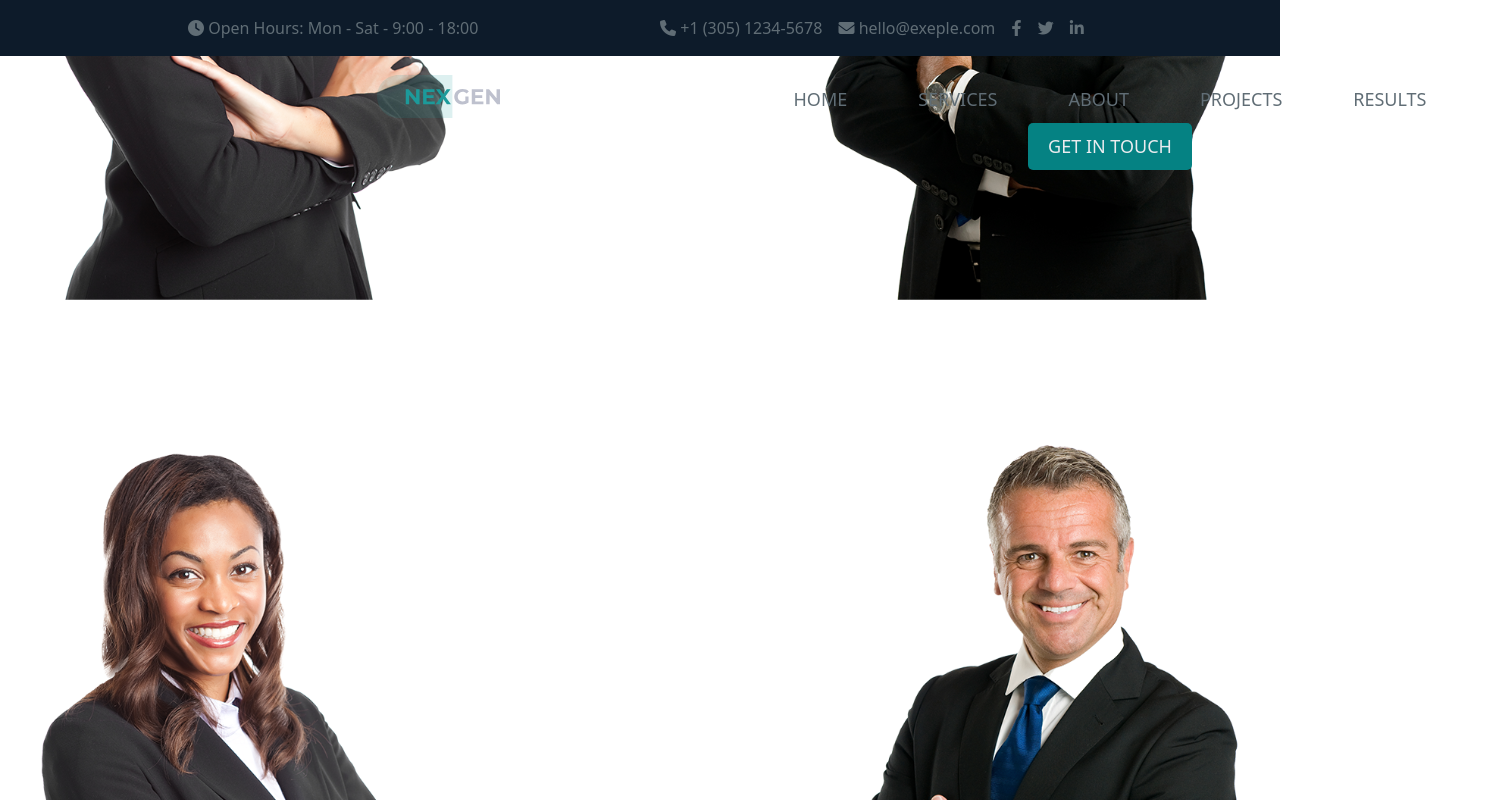
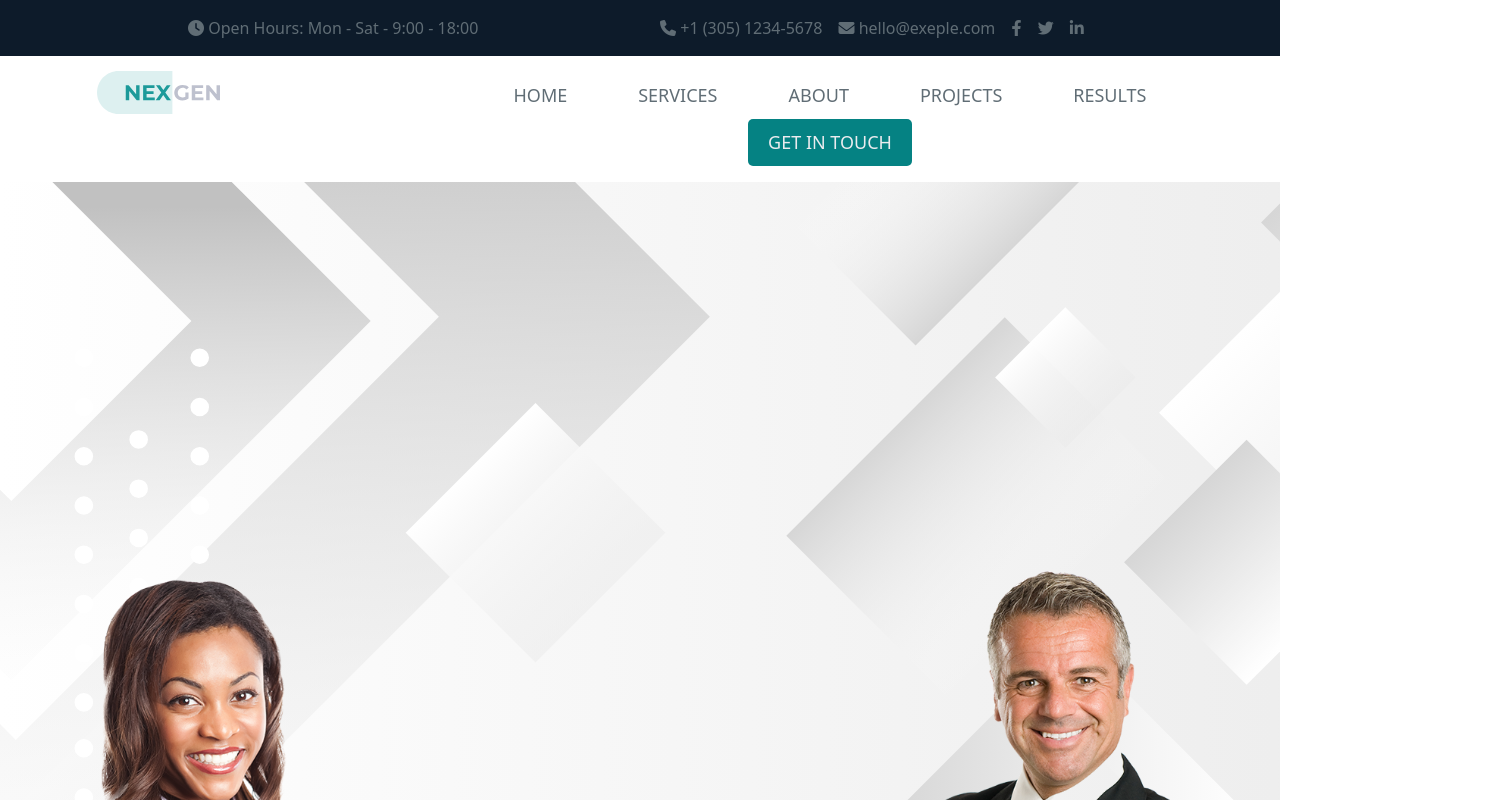
Before and after one commit to FabioCostantino84/proj-html-vuejs, a Vue app: page / in a window 1280 px wide. Shown: the top 800 px of the page, 1490 px wide, since content can reach past the window. Built offline with nearby package versions, Linux system fonts and the light colour scheme.

Commit message:
add bg jumbotron & second_img

```diff
--- a/src/components/HeaderBottom.vue
+++ b/src/components/HeaderBottom.vue
@@ -11,7 +11,7 @@ export default {
 </script>
 
 <template>
-    <div class="container bg-transparent position-absolute">
+    <div class="container bg-transparent">
         <div class="row">
             <div class="col-4">
                 <img src="../assets/svg/svg-7.svg" class="" alt="">
--- a/src/components/MainJubotron.vue
+++ b/src/components/MainJubotron.vue
@@ -11,7 +11,13 @@ export default {
 
 <template>
 
-<section class="jumbotron"></section>
+<section class="jumbotron">
+
+    <div class="second_img bg_img_1">
+
+    </div>
+
+</section>
 
 </template>
 
@@ -19,12 +25,18 @@ export default {
 <style lang="scss" scoped>
 @use '../assets/scss/partials/variables' as *;
 
-.jumbotron{
+.second_img{
+    background-repeat: no-repeat;
     background-image: url(../assets/img/bg-parallax.png);
     background-size: 210%;
     background-position: bottom;
     height: 1050px;
 }
+.jumbotron{
+    background-image: url(../assets/svg/sfondo.svg);
+    background-size: cover;
+    height: 1050px;
+}
 
 
 </style>
```
